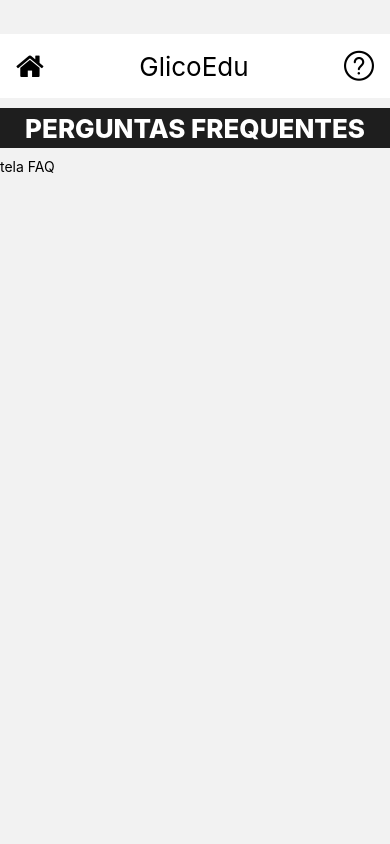
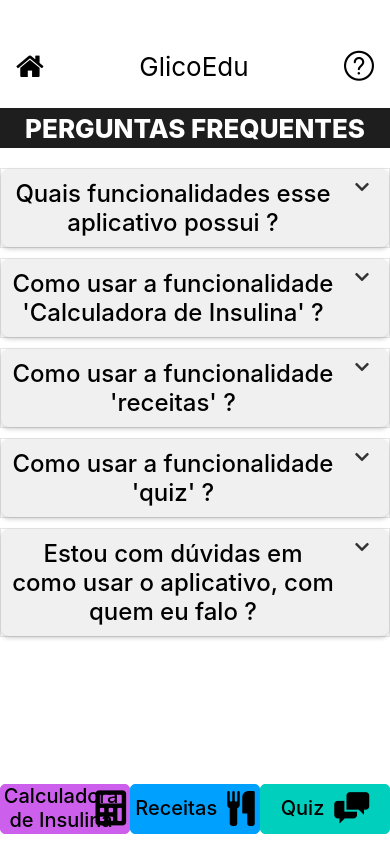
Before and after one commit to Gabr1elFaria/GlicoEduApp, a React Native app: screen /FAQ in a window 390 px wide. Built offline with nearby package versions, Linux system fonts and the light colour scheme.

Commit message:
feat: add logic and style for FAQ screen

```diff
--- a/src/screens/FAQ/index.tsx
+++ b/src/screens/FAQ/index.tsx
@@ -1,14 +1,52 @@
-import React from 'react';
-import { Text } from 'react-native';
+import React, { useState } from 'react';
+import { ScrollView, Text, TouchableOpacity, View } from 'react-native';
 import { Header } from '~/components/Header';
 import { HeaderFeature } from '~/components/HeaderFeature';
+import { style } from './style';
+import faqData from '../../data/faq.json';
+import FontAwesome5 from 'react-native-vector-icons/FontAwesome5';
+import Footer from '~/components/Footer';
+
+interface FaqItem {
+  id: number;
+  question: string;
+  answer: string;
+}
 
 export function FAQ() {
+  const [expandedId, setExpandedId] = useState<number | null>(null);
+
+  const toggleAccordion = (id: number) => {
+    setExpandedId((prevId) => (prevId === id ? null : id));
+  };
+
   return (
     <>
-      <Header />
-      <HeaderFeature backgroundColor="#1E1E1E" text="PERGUNTAS FREQUENTES" textColor="#FFFFFF" />
-      <Text>tela FAQ</Text>
+      <ScrollView style={style.main}>
+        <Header />
+        <HeaderFeature backgroundColor="#1E1E1E" text="PERGUNTAS FREQUENTES" textColor="#FFFFFF" />
+        <View style={style.container}>
+          {faqData.map((item: FaqItem) => (
+            <View key={item.id} style={style.accordionContainer}>
+              <TouchableOpacity onPress={() => toggleAccordion(item.id)} style={style.accordion}>
+                <Text style={style.questionText}>{item.question}</Text>
+                <FontAwesome5
+                  name={expandedId === item.id ? 'chevron-up' : 'chevron-down'}
+                  size={16}
+                  color="#333"
+                  style={style.icon}
+                />
+              </TouchableOpacity>
+              {expandedId === item.id && (
+                <View style={style.answerContainer}>
+                  <Text style={style.answerText}>{item.answer}</Text>
+                </View>
+              )}
+            </View>
+          ))}
+        </View>
+      </ScrollView>
+      <Footer />
     </>
   );
 }
--- a/src/screens/FAQ/style.ts
+++ b/src/screens/FAQ/style.ts
@@ -0,0 +1,56 @@
+import { StyleSheet } from 'react-native';
+
+export const style = StyleSheet.create({
+  main: {
+    flex: 1,
+    backgroundColor: '#fff',
+  },
+  container: {
+    flex: 1,
+    paddingTop: 10,
+    paddingBottom: 10,
+    width: 'auto',
+  },
+  accordionContainer: {
+    marginBottom: 10,
+    borderWidth: 1,
+    borderColor: '#E5E5E5',
+    width: 'auto',
+  },
+  accordion: {
+    backgroundColor: '#F0F0F0',
+    padding: 10,
+    borderRadius: 8,
+    elevation: 1,
+    shadowColor: '#000',
+    shadowOffset: { width: 0, height: 2 },
+    shadowOpacity: 0.2,
+    shadowRadius: 4,
+    flexDirection: 'row',
+    justifyContent: 'space-between',
+  },
+  questionText: {
+    fontSize: 24,
+    fontWeight: '500',
+    flex: 1,
+    marginRight: 10,
+    textAlign: 'center',
+  },
+  answerContainer: {
+    backgroundColor: '#fff',
+    padding: 16,
+    borderTopWidth: 1,
+    borderTopColor: '#ddd',
+    borderBottomLeftRadius: 8,
+    borderBottomRightRadius: 8,
+  },
+  answerText: {
+    fontSize: 24,
+    fontWeight: '500',
+    textAlign: 'justify',
+  },
+  icon: {
+    marginLeft: 10,
+    marginRight: 10,
+  },
+});
```
